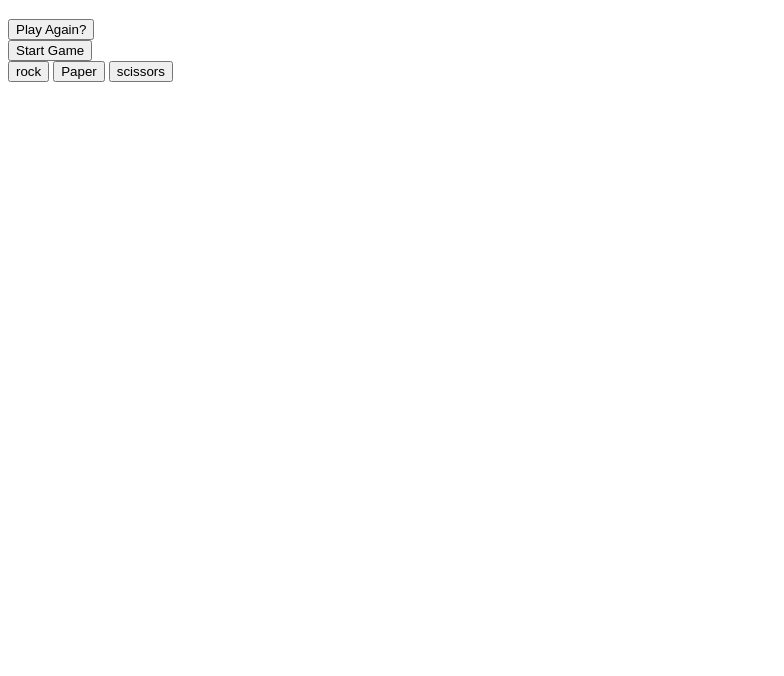
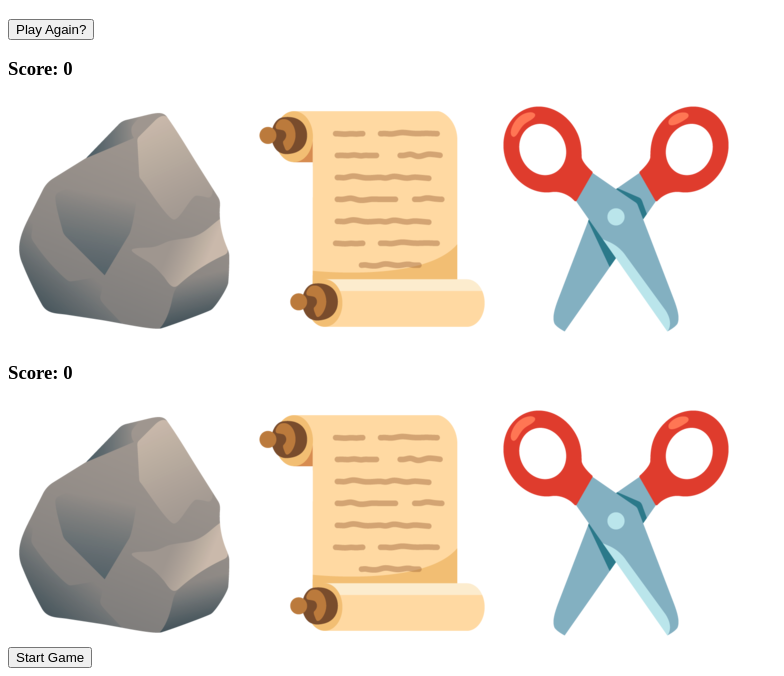
Before and after one commit to CatalinaJustin/Rock-Paper-Scissors, a plain HTML site: page index.html in a window 1280 px wide. Shown: the part 150-826 px from the top of the page, without its empty margins (0-784 px from the left). Before the commit the page ends 800 px from the top, so only its background shows below. Drawn offline with Linux system fonts and the light colour scheme.

Commit message:
Make the options into images instead of buttons

```diff
--- a/index.html
+++ b/index.html
@@ -19,16 +19,24 @@
         <h1 class="winner"></h1>
         <button class="reset" onclick="resetGame()">Play Again?</button>
     </div>
+    <div class="playerSelection">
+        <h3 class="playerChoice"></h3>
+        <h3 class="playerScore">Score: 0</h3>
+        <div class="playerImgs"></div>
+            <img src="./images/rock.png" alt="Rock" class="pImg" id="rock">
+            <img src="./images/paper.png" alt="Paper" class="pImg" id="paper">
+            <img src="./images/scissors.png" alt="Scissors" class="pImg" id="scissors">
+    </div>
+    <div class="computerSelection">
+        <h3 class="computerChoice"></h3>
+        <h3 class="computerScore">Score: 0</h3>
+        <div class="computerImgs"></div>
+            <img src="./images/rock.png" alt="Rock" class="pImg">
+            <img src="./images/paper.png" alt="Paper" class="pImg">
+            <img src="./images/scissors.png" alt="Scissors" class="pImg">
+    </div>
     <div>
         <button onclick="game()"> Start Game</button>
-    </div>
-    <div class="button">
-        <button id="rockBtn">rock</button>
-        <button id="paperBtn">Paper</button>
-        <button id="scissorsBtn">scissors</button>
-    </div>
-    <div class="results">
 
-    </div>
 </body>
 </html>
```
